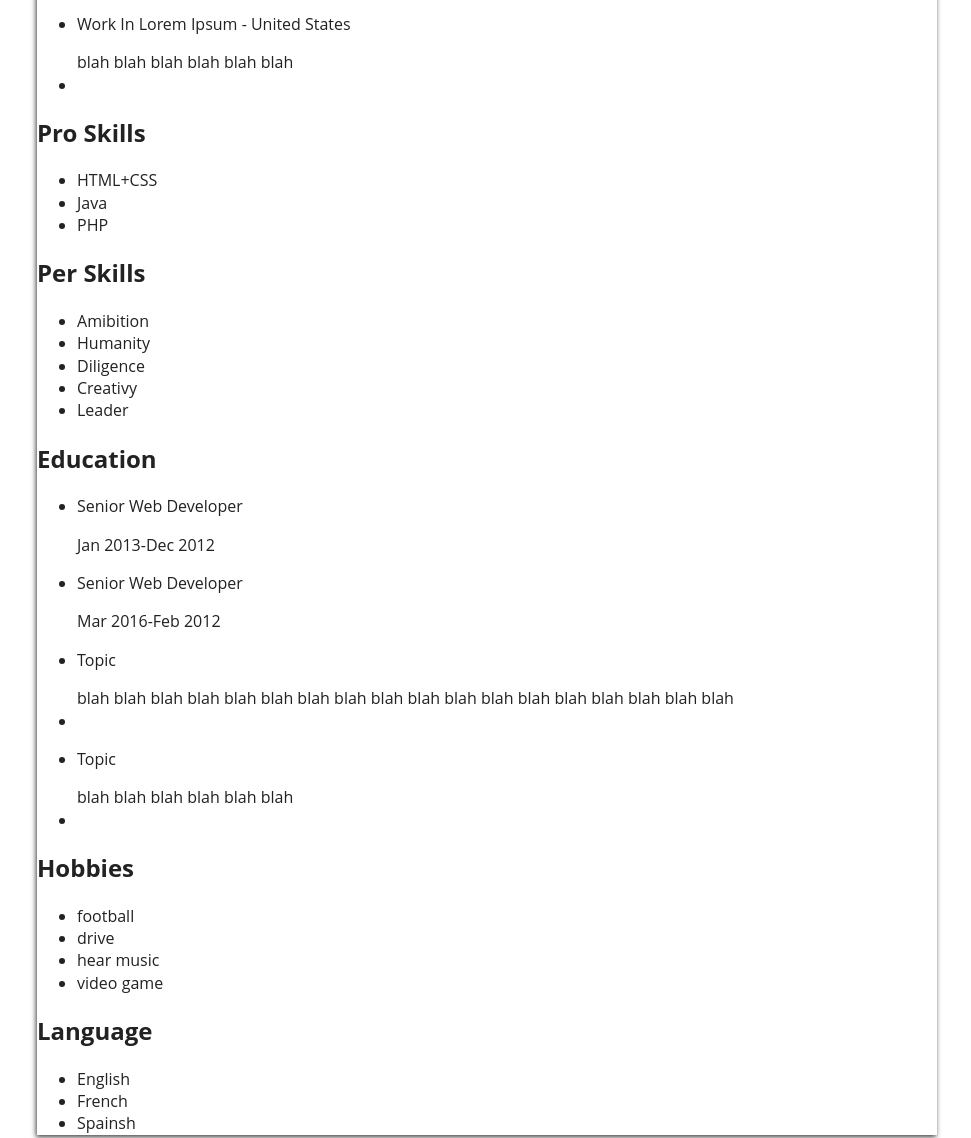
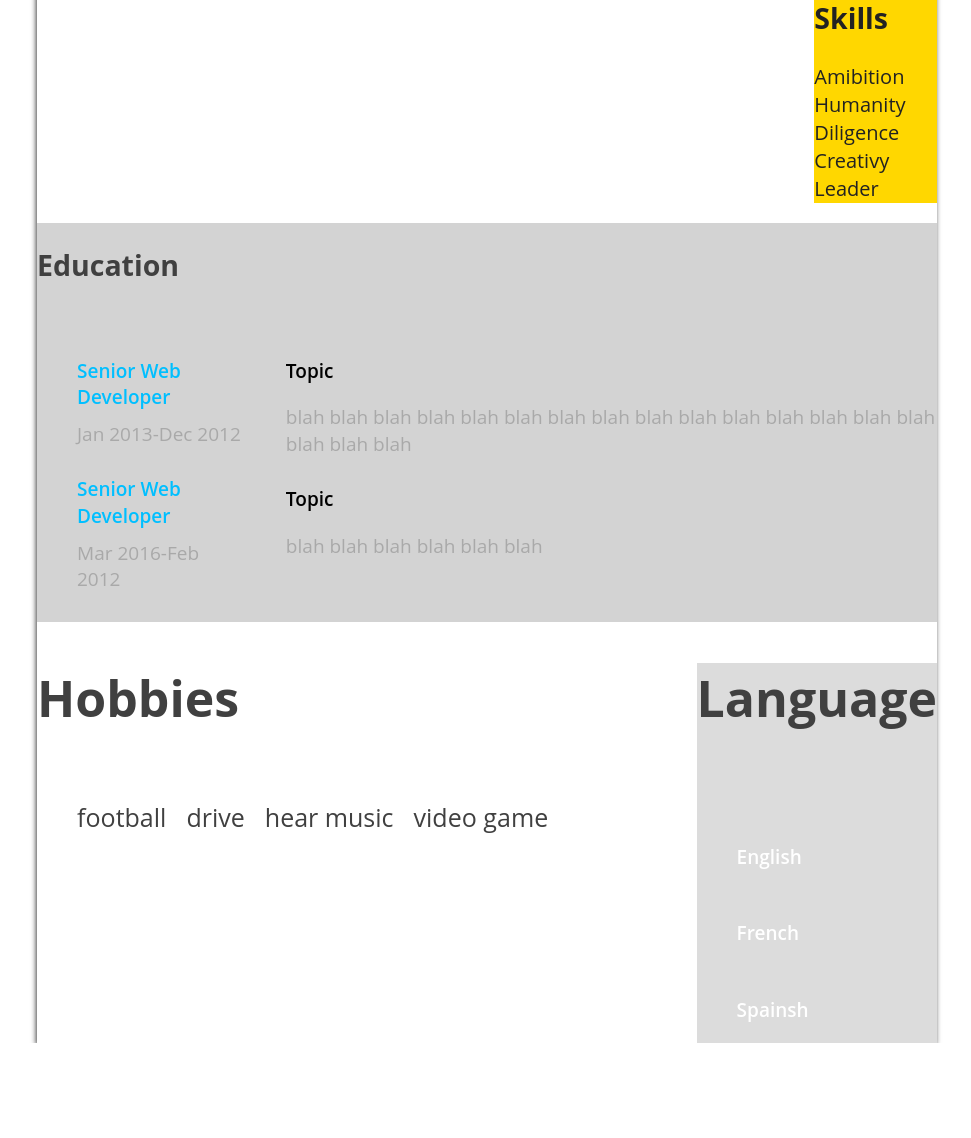
Before and after one commit to aviv-levy/CV, a plain HTML site: page index.html in a window 1280 px wide. Shown: the part 892-2030 px from the top of the page, without its empty margins (153-1124 px from the left). After the commit the page ends 1935 px from the top, so only its background shows below. Drawn offline with nearby package versions, Linux system fonts and the light colour scheme.

Commit message:
Add files via upload

```diff
--- a/css/custom.css
+++ b/css/custom.css
@@ -74,3 +74,199 @@ body{
     color:aqua;
     text-decoration: none;
 }
+
+#experience_plus_skilling
+{
+   background: white;
+    display: flex;
+    font-size: 19px;
+}
+#experience{
+
+    color:#404040;
+    padding: 20px;
+
+}
+#info{
+     display: flex;
+      font-size: 19px;
+}
+#info ul
+{
+    list-style: none;
+}
+
+#info ul:nth-child(1) p
+{
+    color:#00BFFF;
+    margin-bottom: 10px;
+    padding-top: 10px;
+    font-weight: 600;
+
+}
+#info ul:nth-child(2) p
+{
+    margin-bottom: 10px;
+    padding-top: 10px;
+font-weight: 600;
+}
+#info ul:nth-child(1) article
+{
+    color:#A9A9A9;
+padding-top: 0;
+
+
+}
+#info ul:nth-child(2) article
+{
+    color:#A9A9A9;
+    margin-bottom: 10px;
+    padding-top: 10px;
+
+
+}
+#skills
+{
+    padding-left: 100px;
+}
+#pro_skills
+{
+    background-color:#00FFFF;
+
+}
+#display_pro_skills
+{
+        display: flex;
+}
+#pro_skills ul
+{
+     list-style: none;
+    padding:0px;
+}
+#pro_skills ul:nth-child(1) li
+{
+    padding-top: 50px;
+    margin-bottom: 10px;
+    font-weight: 600;
+
+    color:#404040;
+}
+#pro_skills ul:nth-child(2) li {
+    color: beige;
+    border-bottom: 10px solid black;
+}
+#per_skills
+{
+    background: #FFD700;
+    font-weight: 500;
+
+}
+#per_skills ul
+{
+    list-style: none;
+    font-size: 20px;
+    padding-left: 0px;
+}
+#eduction
+{
+   background-color:#D3D3D3;
+    display: grid;
+    color:#404040;
+    font-size: 19px;
+}
+#eduction_ul{
+     display: flex;
+      font-size: 19px;
+}
+#eduction_ul ul
+{
+    list-style: none;
+}
+
+#eduction_ul ul:nth-child(1) p
+{
+    color:#00BFFF;
+    margin-bottom: 10px;
+    padding-top: 10px;
+    font-weight: 600;
+
+}
+#eduction_ul ul:nth-child(2) p
+{
+    color:	black;
+    margin-bottom: 10px;
+    padding-top: 10px;
+font-weight: 600;
+}
+#eduction_ul ul:nth-child(1) article
+{
+    color:	 #A9A9A9;
+padding-top: 0;
+
+
+}
+#eduction_ul:nth-child(2) article
+{
+    color:#A9A9A9;
+    margin-bottom: 10px;
+    padding-top: 10px;
+}
+#hobbies_and_language
+{
+    display: flex;
+    font-size: 19px;
+
+}
+#h_info
+{
+    display: flex;
+    padding-right: 20px;
+    margin-right: 100px;
+    font-size: 25px;
+    color:#404040;
+}
+#h_info ul
+{
+    list-style: none;
+   display: flex;
+    justify-content: space-between;
+}
+#h_info ul li
+{
+    padding-right: 20px;
+}
+
+#detailed_language
+{
+    background-color: #DCDCDC;
+
+}
+#display_language
+{
+        display: flex;
+}
+#language
+{
+   margin-left: auto;
+}
+#detailed_language
+{
+     list-style: none;
+    padding:0px;
+}
+#detailed_language ul li
+{
+    padding-top: 50px;
+    font-weight: 600;
+    color:white;
+}
+#display_language ul
+{
+    list-style: none;
+}
+
+.heads
+{
+    color:#404040;
+    font-size: 50px;
+}
```
Also changed, not shown: css/main.css (line endings or trailing spaces), css/normalize.css.
